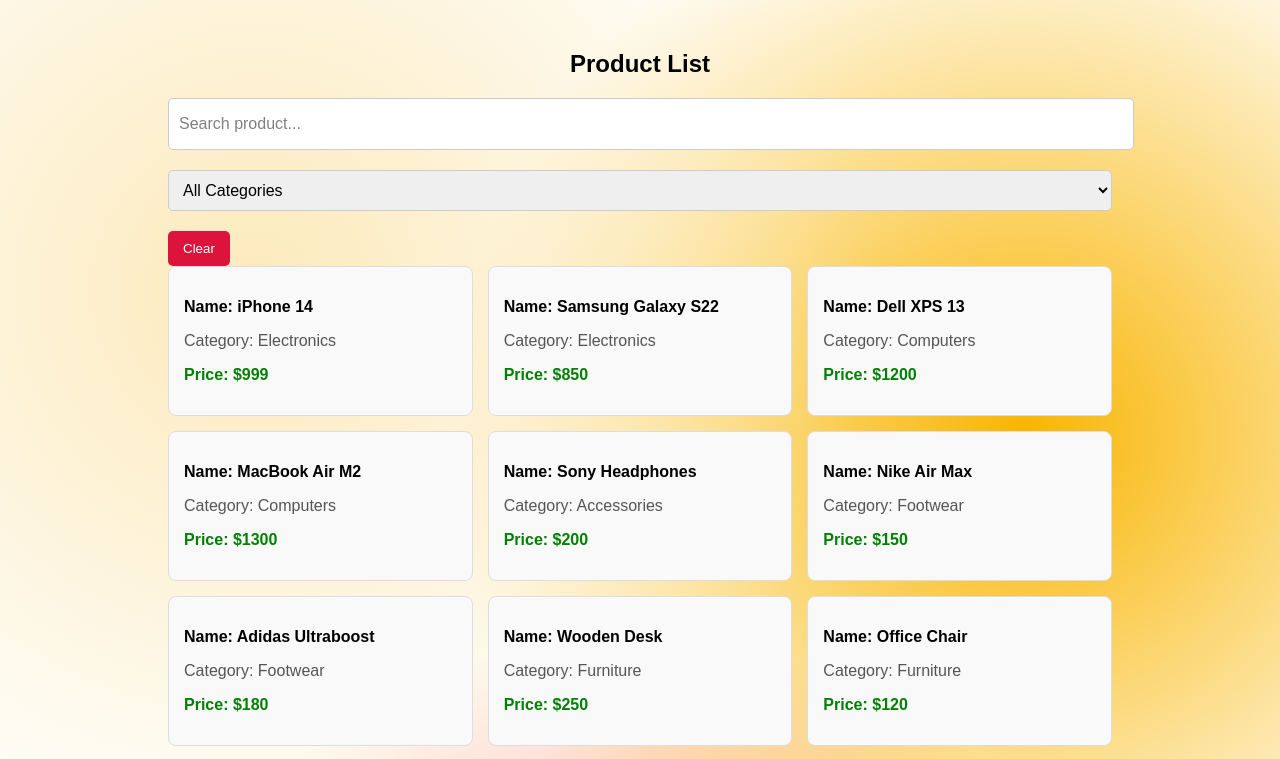
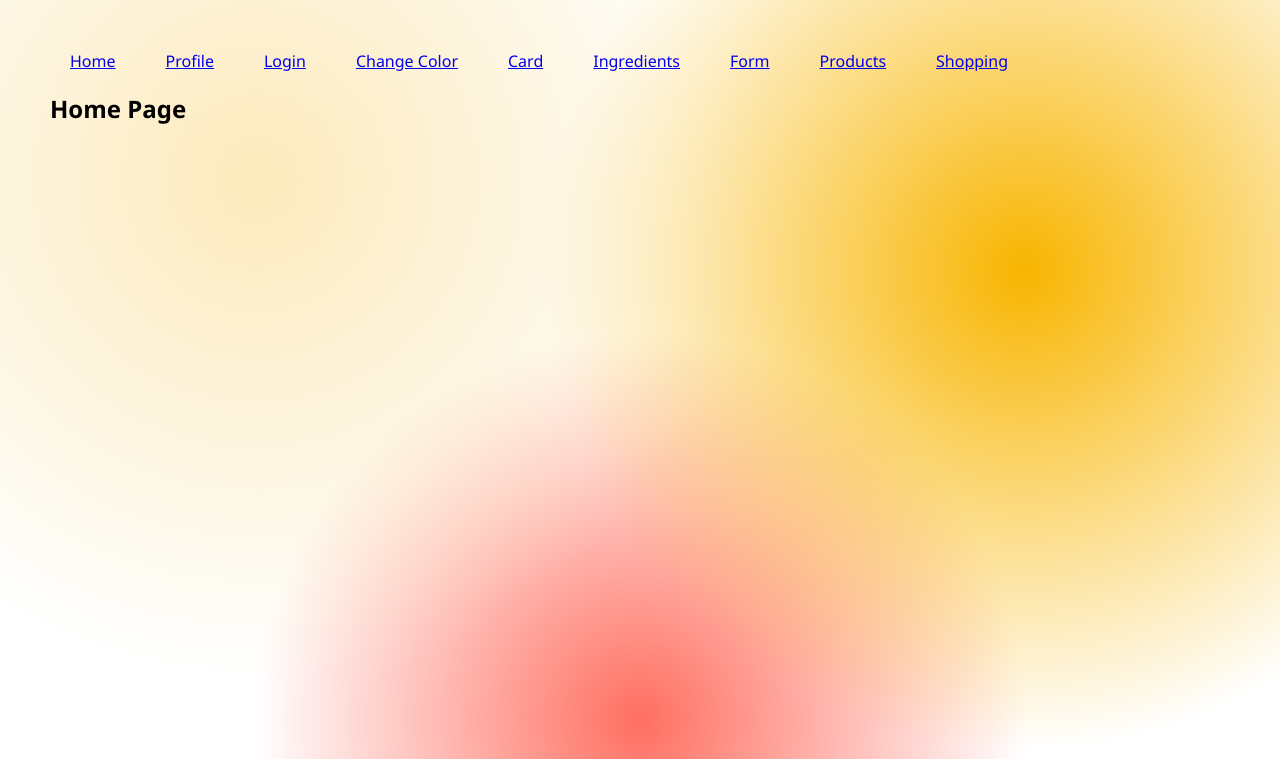
Before and after one commit to didier-bazayesu/ridux_learning, a React (Vite) app: page / in a window 1280 px wide. Shown: the top 759 px of the page. Built offline with nearby package versions, Linux system fonts and the light colour scheme.

Commit message:
feat: rendering using browser router

```diff
--- a/src/App.jsx
+++ b/src/App.jsx
@@ -1,4 +1,6 @@
  import React from 'react'
+import { BrowserRouter, Routes, Route, Link } from 'react-router-dom'
+
 import Profile from './components/Profile'
 import Login from './components/Login'
 import ChangeColor from './components/ChangeColor'
@@ -9,34 +11,68 @@
 import DisplayIngredients from './components/DisplayIngredients'
 import MyComponent from './components/HistoryNavigation'
 import UncontrolledForm from './components/UnControlledForm'
-import Products from './components/Products'
+import Products from './prooductsFilter/Products'
+import Shopping from './shoppingCart/Shopping'
+
 function App() {
   return (
-    <div>
-      {/* <Profile />
-      <Login />
-      <ChangeColor/> */}
+    <BrowserRouter>
 
-      {/* <h2>Card Component</h2>
+      {/* 🔗 Simple Navigation */}
+      <nav style={{ display: 'flex', gap: '50px', marginBottom: '20px' ,marginLeft:'20px' }}>
+        <Link to="/">Home</Link>
+        <Link to="/profile">Profile</Link>
+        <Link to="/login">Login</Link>
+        <Link to="/color">Change Color</Link>
+        <Link to="/card">Card</Link>
+        <Link to="/ingredients">Ingredients</Link>
+        <Link to="/form">Form</Link>
+        <Link to="/products">Products</Link>
+        <Link to="/shopping">Shopping</Link>
+      </nav>
+
+      {/* 🧭 Routes */}
+      <Routes>
+        <Route path="/" element={<h2>Home Page</h2>} />
+
+        <Route path="/profile" element={<Profile />} />
+        <Route path="/login" element={<Login />} />
+        <Route path="/color" element={<ChangeColor />} />
+
+        <Route
+          path="/card"
+          element={
             <div className='card-container'>
               <Card>
                 <div className='card-content'>
                   <div className='handle-flex-row'>
                     <CardProfile />
-              <ChangeCardData/>
+                    <ChangeCardData />
                   </div>
                 </div>
               </Card>
-      </div> */}
-      {/* <AddIngredients/>
-      <DisplayIngredients/>
-      <MyComponent/>
-      <UncontrolledForm/> */}
+            </div>
+          }
+        />
 
-      <Products/>
+        <Route
+          path="/ingredients"
+          element={
+            <>
+              <AddIngredients />
+              <DisplayIngredients />
+            </>
+          }
+        />
 
+        <Route path="/history" element={<MyComponent />} />
+        <Route path="/form" element={<UncontrolledForm />} />
+        <Route path="/products" element={<Products />} />
+        <Route path="/shopping" element={<Shopping />} />
 
-    </div>
+      </Routes>
+
+    </BrowserRouter>
   )
 }
 
```
Lines whose indentation alone changed are shown as unchanged.
